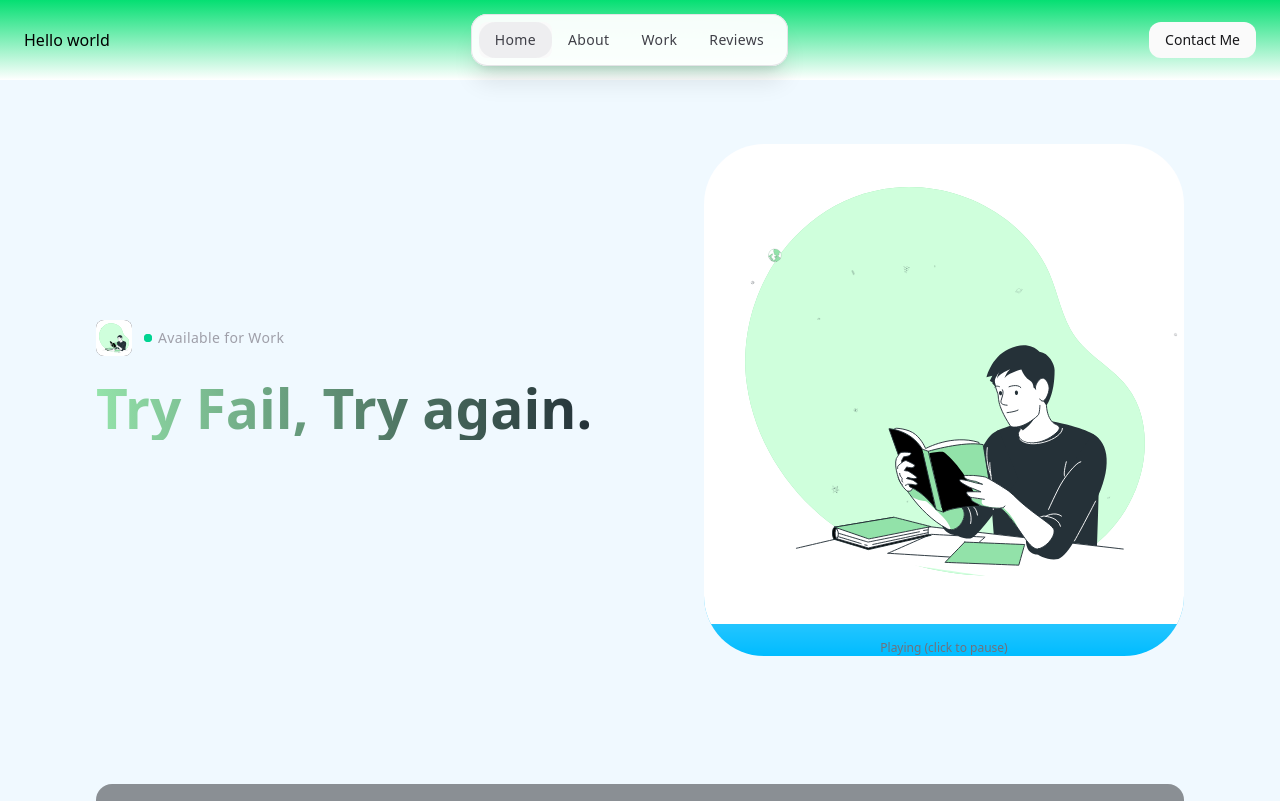
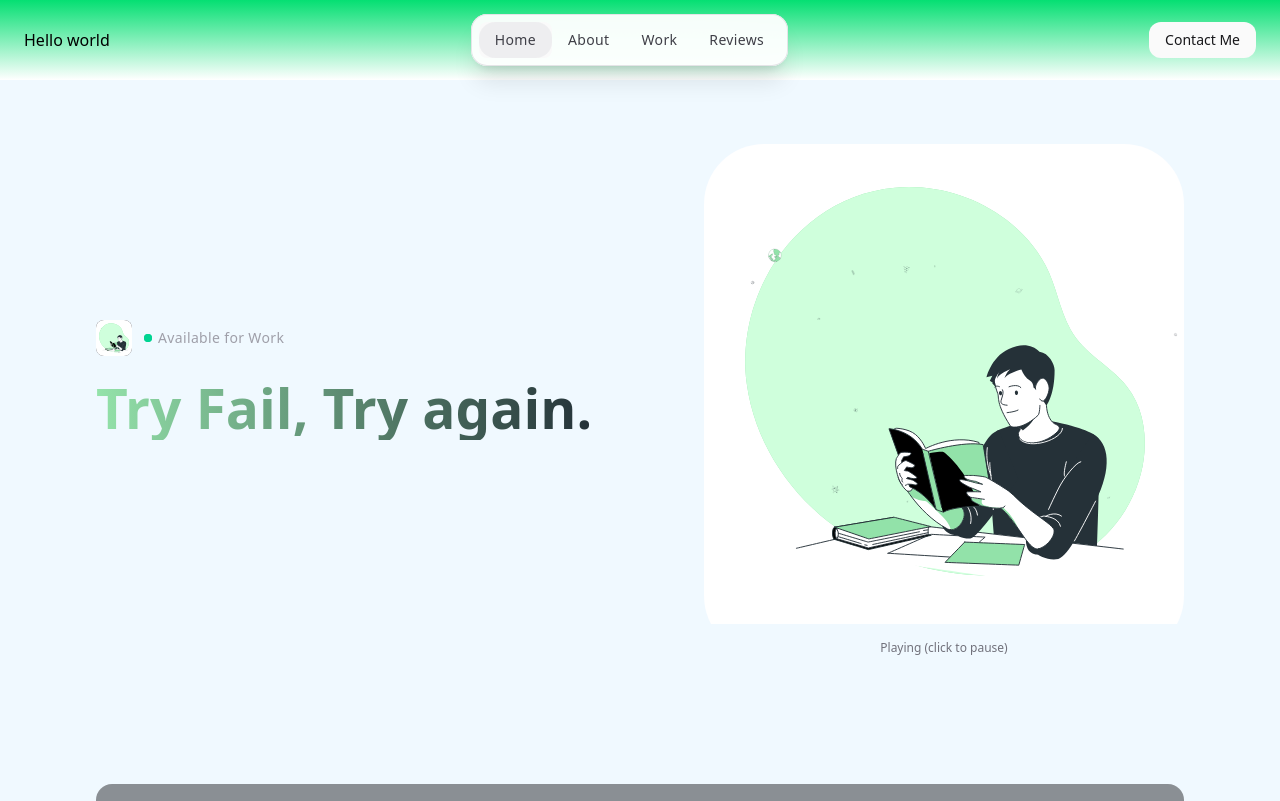
Before and after one commit to David-Gesl/David-Gesl.github.io, a React (Vite) app: page / in a window 1280 px wide. Shown: the top 801 px of the page. Built offline with nearby package versions, Linux system fonts and the light colour scheme.

Commit message:
fix: remove background gradient since it messed with lottie container coloring

```diff
--- a/src/components/Hero.jsx
+++ b/src/components/Hero.jsx
@@ -42,8 +42,8 @@ const Hero = () => {
                 </div>
             </div>
 
-            <div className='hidden lg:block '>
-                <figure className='w-full max-w-[480px] ml-auto bg-gradient-to-t from-sky-400 via-25% via-sky-400/40 to-65% rounded-[60px] overflow-hidden '>
+            <div className='hidden lg:block'>
+                <figure className='w-full max-w-[480px] ml-auto rounded-[60px] overflow-hidden'>
                     <LottiePlayer className="w-full h-[480px]" />
                 </figure>
             </div>
```
